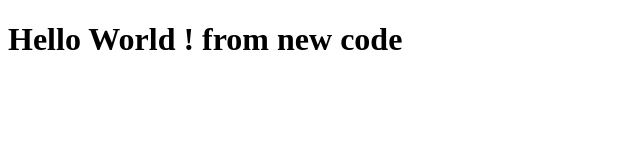
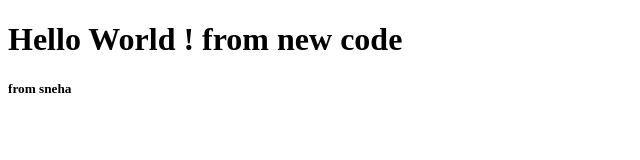
Before and after one commit to sravan464/react-redux-modal-sports, a React app: page src/index.html in a window 1280 px wide. Shown: the full height of the page, 0-640 px from the left. Built offline with nearby package versions, Linux system fonts and the light colour scheme.

Commit message:
added snh

```diff
--- a/src/index.html
+++ b/src/index.html
@@ -5,6 +5,7 @@
     </head>
     <body>
         <h1>Hello World ! from new code </h1>
+        <h5>from sneha</h5>
         <div id="app"></div>
         <script src="/bundle.js"></script>
     </body>
```
